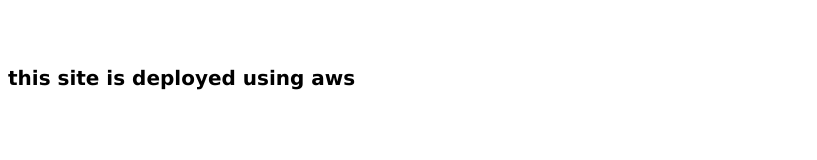
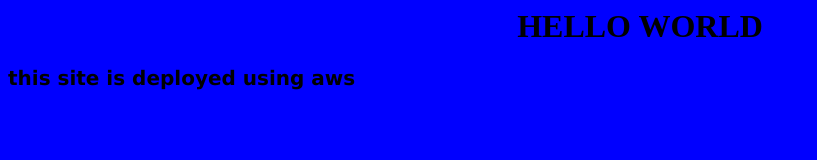
Before and after one commit to rithik2525/srushti.aws, a plain HTML site: page index.html in a window 1280 px wide. Shown: the whole page, without its empty margins (0-817 px from the left). Drawn offline with Linux system fonts and the light colour scheme.

Commit message:
Update index.html

```diff
--- a/index.html
+++ b/index.html
@@ -3,13 +3,12 @@
 <title>Hello world program</title>
 </head>
   <style>
-<body>
- {
-  background-color: lightblue;
+body {
+  background-color:blue;
 }
 
 h1 {
-  color: white;
+  color:black;
   text-align: center;
 }
 
@@ -18,7 +17,7 @@
   font-size: 20px;
 }
 </style>
-
+<body>
 <h1>HELLO WORLD</h1>
 <h2> this site is deployed using aws </h2>
 </body>
```
